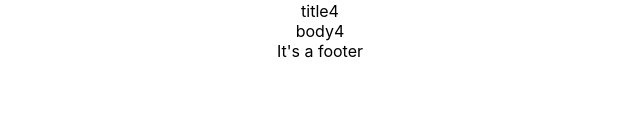
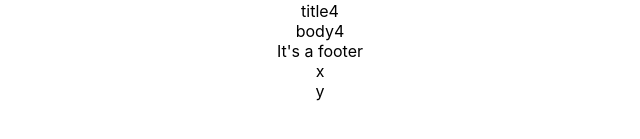
Before and after one commit to maryamghorbani/LearnReactJs, a React (Create React App) app: page / in a window 1280 px wide. Shown: the part 179-318 px from the top of the page, without its empty margins (320-960 px from the left). Built offline with nearby package versions, Linux system fonts and the light colour scheme.

Commit message:
create first class component

```diff
--- a/src/App.js
+++ b/src/App.js
@@ -1,6 +1,7 @@
 import logo from './logo.svg';
 import './App.css';
 import Card from "./Card";
+import Thumbnail from "./Thumbnail";
 
 function App() {
   return (
@@ -9,6 +10,7 @@ function App() {
       <Card title="title2" body="body2" />
       <Card title="title3" body="body3" />
       <Card title="title4" body="body4" />
+      <Thumbnail title="x" body="y" />
     </div>
   );
 }
--- /dev/null
+++ b/src/Thumbnail.js
@@ -0,0 +1,18 @@
+import { Component } from 'react'
+
+class Thumbnail extends Component{
+    render() {
+        return (
+            <div className="thumbnail">
+                <div className="thumbnail.title">
+                    {this.props.title}
+                </div>
+                <section className="thumbnail-body">
+                    {this.props.body}
+                </section>
+            </div>
+        )
+    }
+}
+
+export default Thumbnail;
```
